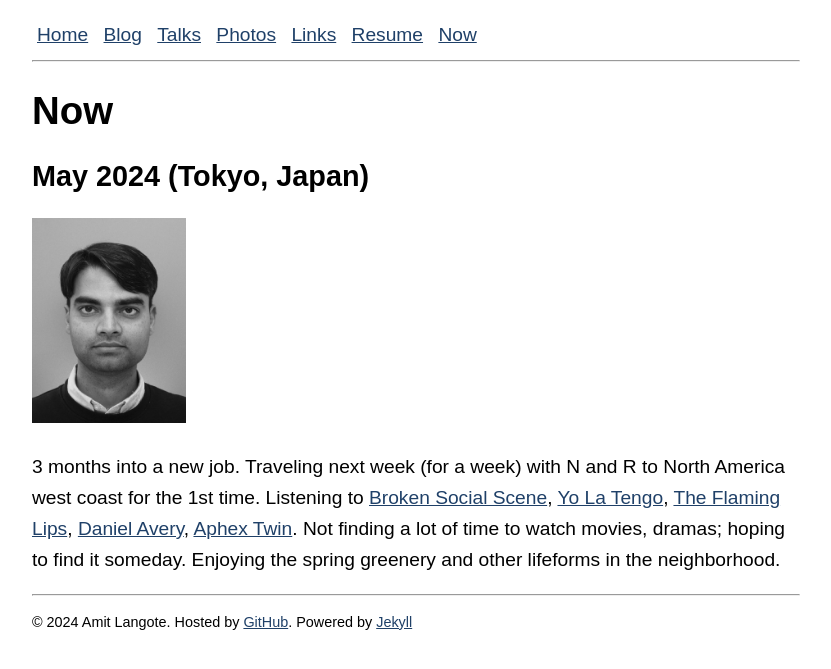
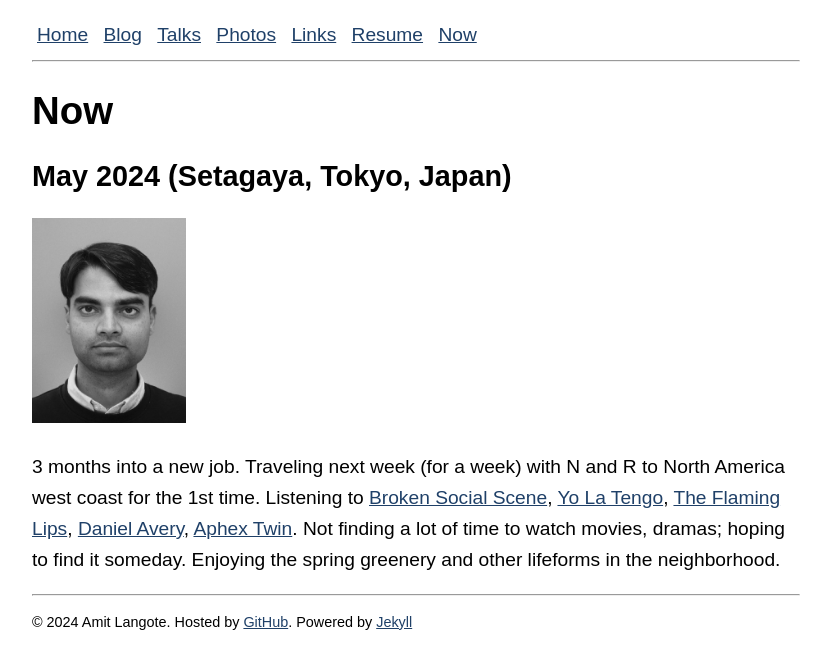
Before and after one commit to amitlan/website, a Jekyll site: the page built from now/index.md, in a window 1280 px wide. Shown: the top 669 px of the page, without its empty margins (224-1055 px from the left). Built offline with Jekyll 4.4.1, drawn with Linux system fonts in a browser that asks for light colours.

Commit message:
Update /now/index.md
Setagaya

```diff
--- a/now/index.md
+++ b/now/index.md
@@ -4,7 +4,7 @@ title: "Now"
 tags: [now]
 last_updated: 2024-05-24
 ---
-## May 2024 (Tokyo, Japan)
+## May 2024 (Setagaya, Tokyo, Japan)
 
 <img class="center-fit" src="/files/me2.jpeg" alt="May 2024" id="left"/>
 <p>
```
